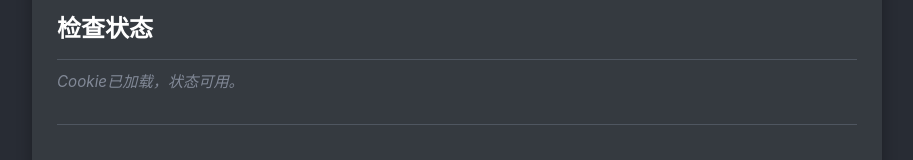
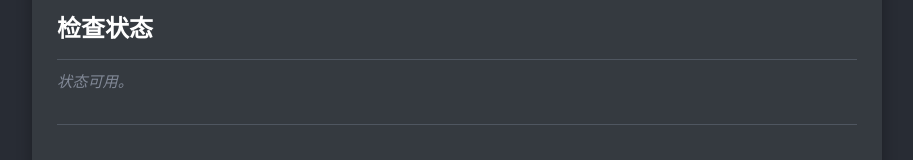
Before and after one commit to qimingfan10/music, a plain HTML site: page index.html in a window 1280 px wide. Shown: the part 147-307 px from the top of the page, without its empty margins (183-1096 px from the left). Drawn offline with nearby package versions, Linux system fonts and the light colour scheme.

Commit message:
first commit

```diff
--- a/index.html
+++ b/index.html
@@ -438,7 +438,7 @@
 
             if (decryptedCookie && decryptedCookie.includes('MUSIC_U=')) {
                 userCookie = decryptedCookie;
-                loginStatusDiv.textContent = 'Cookie已加载，状态可用。';
+                loginStatusDiv.textContent = '状态可用。';
                 getQrCodeBtn.style.display = 'none';
                 qrCodeContainer.style.display = 'none';
                 console.log('通过解密硬编码的Cookie成功加载。');
```
